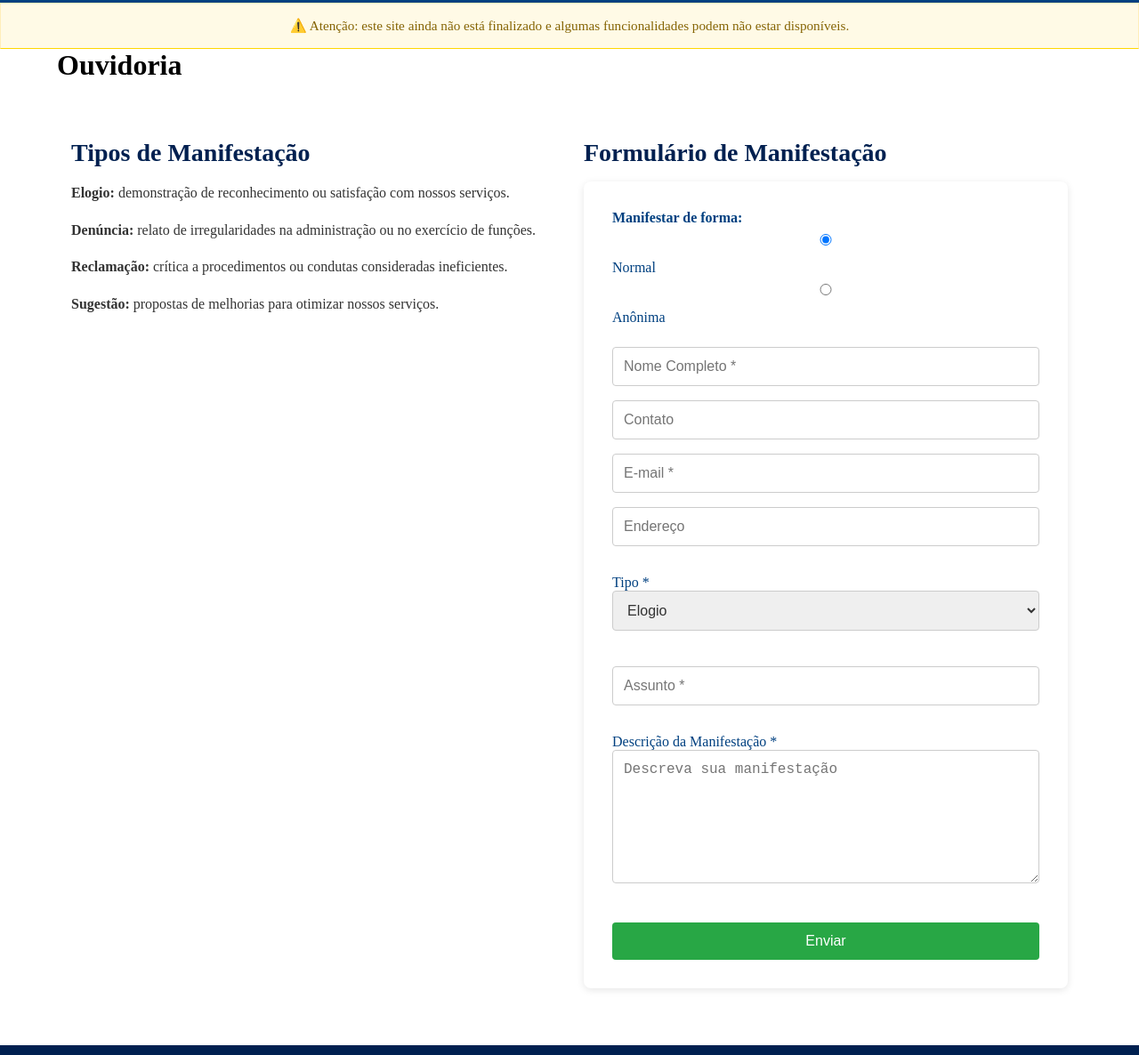
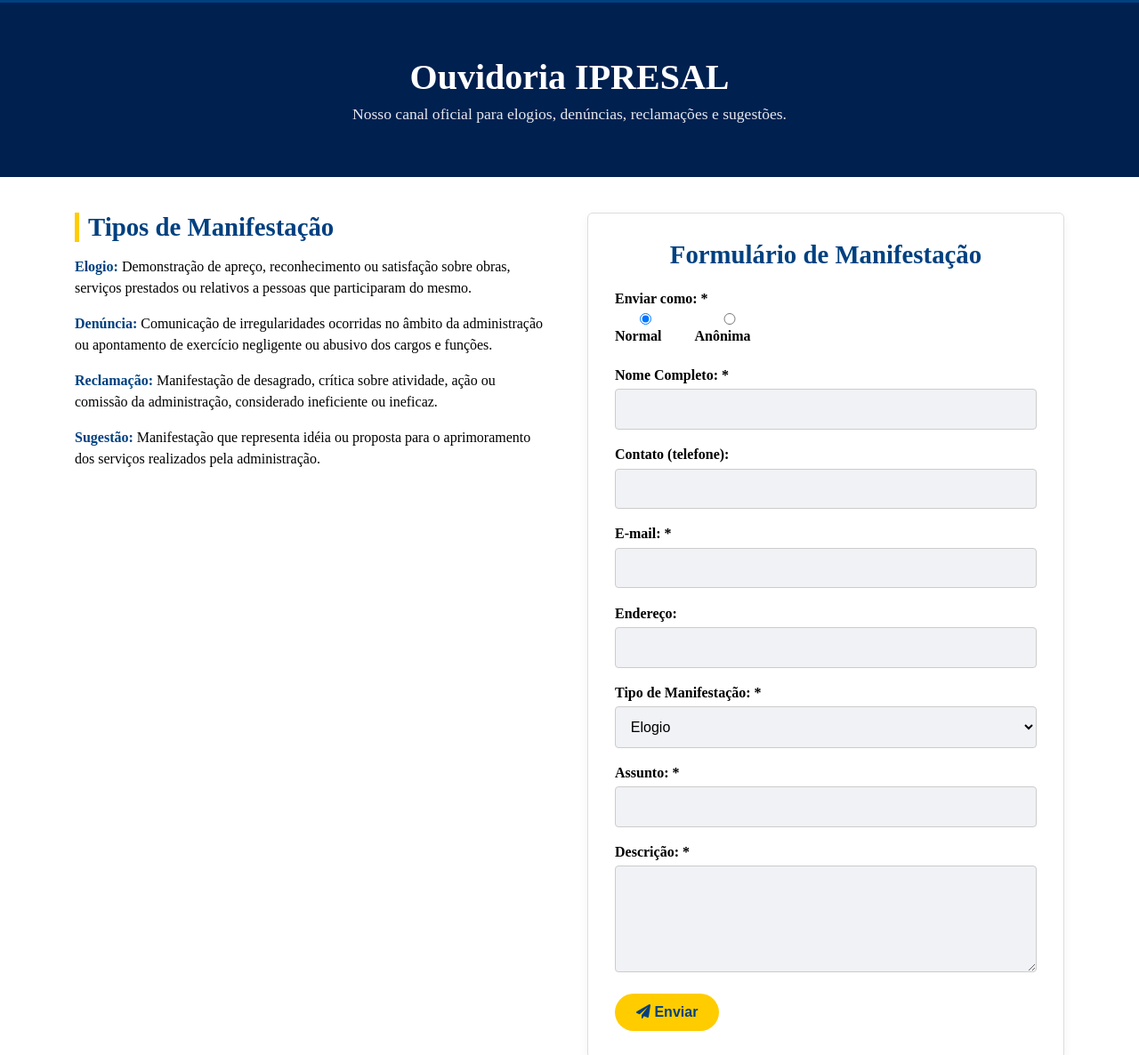
Before and after one commit to Adrian-Soares/IPRESAL, a plain HTML site: page ouvidoria.html in a window 1280 px wide. Shown: the part 243-1429 px from the top of the page at 89% size. Drawn offline with Linux system fonts and the light colour scheme.

Commit message:
Melhorei a página da ouvidoria

```diff
--- a/ouvidoria.html
+++ b/ouvidoria.html
@@ -2,41 +2,138 @@
 <html lang="pt-BR">
 <head>
   <meta charset="UTF-8">
-  <title>Ouvidoria - IPRESAL</title>
+  <title>Ouvidoria – IPRESAL</title>
   <meta name="viewport" content="width=device-width, initial-scale=1.0">
-  <!-- CSS principal -->
+
+  <!-- estilo global do site -->
   <link rel="stylesheet" href="style.css">
-  <!-- Font Awesome -->
-  <link rel="stylesheet" href="https://cdnjs.cloudflare.com/ajax/libs/font-awesome/6.0.0-beta3/css/all.min.css" />
-  <!-- EmailJS SDK -->
-  <script src="https://cdn.jsdelivr.net/npm/emailjs-com@2/dist/email.min.js"></script>
-  <script>
-    (function(){
-      emailjs.init("service_oemwevq"); /* substitua pelo seu User ID do EmailJS */
-    })();
-  </script>
+  <!-- Font Awesome para ícones -->
+  <link rel="stylesheet"
+        href="https://cdnjs.cloudflare.com/ajax/libs/font-awesome/6.0.0-beta3/css/all.min.css"/>
+
   <style>
-    /* Estilos rápidos para o layout da ouvidoria */
-    .ouvidoria-container { display: flex; flex-wrap: wrap; gap: 2rem; padding: 2rem 1rem; }
-    .ouvidoria-text, .ouvidoria-form { flex: 1 1 300px; }
-    .ouvidoria-form form { display: grid; gap: 1rem; }
-    .ouvidoria-form input,
-    .ouvidoria-form select,
-    .ouvidoria-form textarea { width: 100%; padding: .75rem; font-size: 1rem; border: 1px solid #ccc; border-radius: 4px; }
-    .ouvidoria-form button { padding: .75rem; font-size: 1rem; background: #28a745; color: #fff; border: none; border-radius: 4px; cursor: pointer; }
-    .ouvidoria-form fieldset { border: none; margin: 0; padding: 0; }
-    .ouvidoria-form legend { font-weight: bold; margin-bottom: .5rem; }
+    /* ===== estilos específicos da Ouvidoria ===== */
+    .ouvidoria-hero {
+      background: #002050;
+      color: #fff;
+      text-align: center;
+      padding: 60px 20px;
+      margin-bottom: 40px;
+    }
+    .ouvidoria-hero h1 {
+      font-size: 2.5rem;
+      margin-bottom: 0.5rem;
+    }
+    .ouvidoria-hero p {
+      font-size: 1.1rem;
+      opacity: 0.9;
+    }
+
+    .ouvidoria-main {
+      display: grid;
+      grid-template-columns: 1fr 1fr;
+      gap: 40px;
+      max-width: 1200px;
+      margin: 0 auto 60px;
+      padding: 0 20px;
+    }
+    @media (max-width: 900px) {
+      .ouvidoria-main {
+        grid-template-columns: 1fr;
+      }
+    }
+
+    .tipos h2 {
+      color: #004080;
+      font-size: 1.8rem;
+      margin-bottom: 1rem;
+      border-left: 5px solid #ffcc00;
+      padding-left: 10px;
+    }
+    .tipos p {
+      margin-bottom: 1rem;
+      line-height: 1.5;
+    }
+    .tipos strong {
+      color: #004080;
+    }
+
+    .form-ouvidoria {
+      background: #fff;
+      border: 1px solid #ddd;
+      border-radius: 6px;
+      padding: 30px;
+      box-shadow: 0 4px 12px rgba(0,0,0,0.05);
+    }
+    .form-ouvidoria h2 {
+      text-align: center;
+      color: #004080;
+      margin-bottom: 1.5rem;
+      font-size: 1.8rem;
+    }
+    .form-ouvidoria .field-group {
+      margin-bottom: 1.2rem;
+    }
+    .form-ouvidoria label {
+      display: block;
+      font-weight: bold;
+      margin-bottom: 0.4rem;
+    }
+    .form-ouvidoria input,
+    .form-ouvidoria select,
+    .form-ouvidoria textarea {
+      width: 100%;
+      padding: 0.8rem;
+      font-size: 1rem;
+      border: 1px solid #ccc;
+      border-radius: 4px;
+      background: #f0f2f5;
+      box-sizing: border-box;
+    }
+    .form-ouvidoria textarea {
+      resize: vertical;
+      min-height: 120px;
+    }
+    .radio-group {
+      display: flex;
+      gap: 20px;
+      margin-bottom: 1rem;
+    }
+    .char-count {
+      text-align: right;
+      font-size: 0.9rem;
+      color: #666;
+    }
+
+    /* reaproveita o estilo dos botões do site */
+    .hero-button {
+      display: inline-block;
+      background: #ffcc00;
+      color: #004080;
+      padding: 12px 24px;
+      border-radius: 50px;
+      font-size: 1rem;
+      font-weight: 600;
+      text-decoration: none;
+      text-align: center;
+      border: none;
+      cursor: pointer;
+      transition: background 0.2s;
+    }
+    .hero-button:hover {
+      background: #ffd633;
+    }
   </style>
 </head>
 <body>
-  <!-- Topo -->
+  <!-- Top bar -->
   <div class="top-bar">
     <div class="container">
-      <span>Telefone: (81) 3654-1156 | Horário: 08:00h às 13:00h</span>
+      Telefone: (81) 3654-1156 | Horário: 08:00 às 13:00 (seg-sex)
     </div>
   </div>
 
-  <!-- Cabeçalho -->
+  <!-- Header -->
   <header class="header-main">
     <div class="container header-flex">
       <div class="logo-area" style="text-align: center; width: 100%;">
@@ -45,7 +142,8 @@
     </div>
   </header>
 
-  <!-- Menu -->
+
+  <!-- Navegação -->
   <nav class="menu-bar">
     <div class="container nav-container">
       <ul class="menu-list">
@@ -70,7 +168,7 @@
           </ul>
         </li>
         <li><a href="transparencia.html">Transparência</a></li>
-        <li><a href="ouvidoria.html">Ouvidoria</a></li>
+        <li><a href="ouvidoria.html" class="active">Ouvidoria</a></li>
       </ul>
       <div class="search-bar">
         <input type="text" placeholder="Buscar..." />
@@ -79,63 +177,84 @@
     </div>
   </nav>
 
-  <!-- Aviso de desenvolvimento -->
-  <div class="site-aviso" style="background:#fffae6;padding:1rem;text-align:center;border-bottom:1px solid #ffd700;">
-    ⚠️ Atenção: este site ainda não está finalizado e algumas funcionalidades podem não estar disponíveis.
+  <!-- Hero -->
+  <section class="ouvidoria-hero">
+    <div class="container">
+      <h1>Ouvidoria IPRESAL</h1>
+      <p>Nosso canal oficial para elogios, denúncias, reclamações e sugestões.</p>
+    </div>
+  </section>
+
+  <!-- Conteúdo principal -->
+  <div class="ouvidoria-main container">
+    <!-- coluna esquerda: tipos -->
+    <div class="tipos">
+      <h2>Tipos de Manifestação</h2>
+      <p><strong>Elogio:</strong> Demonstração de apreço, reconhecimento ou satisfação sobre obras, serviços prestados ou relativos a pessoas que participaram do mesmo.</p>
+      <p><strong>Denúncia:</strong> Comunicação de irregularidades ocorridas no âmbito da administração ou apontamento de exercício negligente ou abusivo dos cargos e funções.</p>
+      <p><strong>Reclamação:</strong> Manifestação de desagrado, crítica sobre atividade, ação ou comissão da administração, considerado ineficiente ou ineficaz.</p>
+      <p><strong>Sugestão:</strong> Manifestação que representa idéia ou proposta para o aprimoramento dos serviços realizados pela administração.</p>
     </div>
 
-  <!-- Conteúdo da Ouvidoria -->
-  <main class="container">
-    <h1>Ouvidoria</h1>
-    <div class="ouvidoria-container">
-      <!-- Descrição dos tipos -->
-      <div class="ouvidoria-text">
-        <h2>Tipos de Manifestação</h2>
-        <p><strong>Elogio:</strong> demonstração de reconhecimento ou satisfação com nossos serviços.</p>
-        <p><strong>Denúncia:</strong> relato de irregularidades na administração ou no exercício de funções.</p>
-        <p><strong>Reclamação:</strong> crítica a procedimentos ou condutas consideradas ineficientes.</p>
-        <p><strong>Sugestão:</strong> propostas de melhorias para otimizar nossos serviços.</p>
+    <!-- coluna direita: formulário -->
+    <form class="form-ouvidoria"
+          action="mailto:ouvidoria@ipresal.pe.gov.br"
+          method="POST"
+          enctype="text/plain">
+      <h2>Formulário de Manifestação</h2>
+
+      <div class="field-group">
+        <label>Enviar como: *</label>
+        <div class="radio-group">
+          <label><input type="radio" name="Modo" value="Normal" checked> Normal</label>
+          <label><input type="radio" name="Modo" value="Anônima"> Anônima</label>
+        </div>
       </div>
 
-      <!-- Formulário -->
-      <div class="ouvidoria-form">
-        <h2>Formulário de Manifestação</h2>
-        <form id="ouvidoria-form">
-          <fieldset>
-            <legend>Manifestar de forma:</legend>
-            <label><input type="radio" name="modo" value="normal" checked> Normal</label>
-            <label><input type="radio" name="modo" value="anonima"> Anônima</label>
-          </fieldset>
-
-          <div id="normal-fields">
-            <input type="text" name="nome" placeholder="Nome Completo *" required>
-            <input type="text" name="contato" placeholder="Contato">
-            <input type="email" name="email" placeholder="E-mail *" required>
-            <input type="text" name="endereco" placeholder="Endereço">
+      <div id="campos-pessoais">
+        <div class="field-group">
+          <label>Nome Completo: *</label>
+          <input type="text" name="Nome" required>
+        </div>
+        <div class="field-group">
+          <label>Contato (telefone):</label>
+          <input type="text" name="Contato">
+        </div>
+        <div class="field-group">
+          <label>E-mail: *</label>
+          <input type="email" name="Email" required>
+        </div>
+        <div class="field-group">
+          <label>Endereço:</label>
+          <input type="text" name="Endereço">
+        </div>
       </div>
 
-          <label>
-            Tipo *
-            <select name="tipo" required>
-              <option value="Elogio">Elogio</option>
-              <option value="Denúncia">Denúncia</option>
-              <option value="Reclamação">Reclamação</option>
-              <option value="Sugestão">Sugestão</option>
+      <div class="field-group">
+        <label>Tipo de Manifestação: *</label>
+        <select name="Tipo" required>
+          <option>Elogio</option>
+          <option>Denúncia</option>
+          <option>Reclamação</option>
+          <option>Sugestão</option>
         </select>
-          </label>
+      </div>
 
-          <input type="text" name="assunto" placeholder="Assunto *" required>
+      <div class="field-group">
+        <label>Assunto: *</label>
+        <input type="text" name="Assunto" required>
+      </div>
 
-          <label>
-            Descrição da Manifestação *
-            <textarea name="descricao" placeholder="Descreva sua manifestação" maxlength="500" required></textarea>
-          </label>
+      <div class="field-group">
+        <label>Descrição: *</label>
+        <textarea name="Descrição" maxlength="500" required></textarea>
+      </div>
 
-          <button type="submit">Enviar</button>
+      <button type="submit" class="hero-button">
+        <i class="fas fa-paper-plane"></i> Enviar
+      </button>
     </form>
   </div>
-    </div>
-  </main>
 
   <!-- Rodapé -->
   <footer>
@@ -157,39 +276,21 @@
     </p>
   </footer>
 
-  <!-- Script de comportamento -->
   <script>
-    // Alterna campos anônimos x normal
-    const modoNormal = document.querySelector('input[value="normal"]');
-    const modoAnonimo = document.querySelector('input[value="anonima"]');
-    const normalFields = document.getElementById('normal-fields');
-
-    function toggleAnonimo() {
-      if (modoAnonimo.checked) {
-        normalFields.style.display = 'none';
-        normalFields.querySelectorAll('input').forEach(i => i.removeAttribute('required'));
+    // oculta/exibe campos pessoais e ajusta required
+    const radios = document.querySelectorAll('input[name="Modo"]');
+    const wrapper = document.getElementById('campos-pessoais');
+    radios.forEach(radio => {
+      radio.addEventListener('change', () => {
+        if (radio.value === 'Anônima') {
+          wrapper.style.display = 'none';
+          wrapper.querySelectorAll('input[required]').forEach(i => i.required = false);
         } else {
-        normalFields.style.display = '';
-        normalFields.querySelector('input[name="nome"]').setAttribute('required','');
-        normalFields.querySelector('input[name="email"]').setAttribute('required','');
+          wrapper.style.display = 'block';
+          wrapper.querySelectorAll('input').forEach(i => {
+            if (i.name === 'Nome' || i.name === 'Email') i.required = true;
+          });
         }
-    }
-    modoNormal.addEventListener('change', toggleAnonimo);
-    modoAnonimo.addEventListener('change', toggleAnonimo);
-    toggleAnonimo();
-
-    // Envio via EmailJS
-    document.getElementById('ouvidoria-form')
-      .addEventListener('submit', function(e) {
-        e.preventDefault();
-        emailjs.sendForm('YOUR_SERVICE_ID','YOUR_TEMPLATE_ID', this)
-          .then(() => {
-            alert('Sua manifestação foi enviada com sucesso!');
-            this.reset();
-            toggleAnonimo();
-          }, (err) => {
-            console.error(err);
-            alert('Erro ao enviar. Tente novamente mais tarde.');
       });
     });
   </script>
--- a/style.css
+++ b/style.css
@@ -390,103 +390,3 @@
     font-size: 0.95em;
     margin: 0;
   }
-
-  /*–– Aviso de desenvolvimento ––*/
-.site-aviso {
-  background: #fff3cd;
-  color: #856404;
-  border: 1px solid #ffeeba;
-  padding: 0.75rem 1rem;
-  text-align: center;
-  font-weight: 500;
-  font-size: 0.95rem;
-}
-
-/*–– Container principal ––*/
-.ouvidoria-container {
-  display: flex;
-  flex-wrap: wrap;
-  gap: 2rem;
-  margin: 2rem 0;
-}
-
-/*–– Texto explicativo ––*/
-.ouvidoria-text h2 {
-  color: #002050;
-  font-size: 1.75rem;
-  margin-bottom: 1rem;
-}
-.ouvidoria-text p {
-  color: #333;
-  line-height: 1.6;
-  margin-bottom: 1rem;
-}
-
-/*–– Formulário ––*/
-.ouvidoria-form h2 {
-  color: #002050;
-  font-size: 1.75rem;
-  margin-bottom: 1rem;
-}
-.ouvidoria-form form {
-  background: #fff;
-  padding: 2rem;
-  border-radius: 8px;
-  box-shadow: 0 2px 8px rgba(0,0,0,0.1);
-}
-.ouvidoria-form fieldset {
-  border: none;
-  margin: 0 0 1rem;
-  padding: 0;
-}
-.ouvidoria-form legend {
-  font-weight: 600;
-  color: #004080;
-  margin-bottom: 0.5rem;
-}
-.ouvidoria-form label {
-  display: block;
-  font-weight: 500;
-  color: #004080;
-  margin-bottom: 0.5rem;
-}
-
-/*–– Inputs, selects e textarea ––*/
-.ouvidoria-form input,
-.ouvidoria-form select,
-.ouvidoria-form textarea {
-  width: 100%;
-  padding: 0.75rem;
-  font-size: 1rem;
-  color: #333;
-  border: 1px solid #ccc;
-  border-radius: 4px;
-  box-sizing: border-box;
-  margin-bottom: 1rem;
-}
-.ouvidoria-form textarea {
-  min-height: 150px;
-  resize: vertical;
-}
-
-/*–– Botão de envio ––*/
-.ouvidoria-form button {
-  background: #004080;
-  color: #fff;
-  border: none;
-  border-radius: 4px;
-  padding: 0.75rem 1.5rem;
-  font-size: 1rem;
-  cursor: pointer;
-  transition: background 0.3s;
-}
-.ouvidoria-form button:hover {
-  background: #002050;
-}
-
-/*–– Responsividade ––*/
-@media (max-width: 768px) {
-  .ouvidoria-container {
-    flex-direction: column;
-  }
-}
```
Lines whose indentation alone changed are shown as unchanged.
